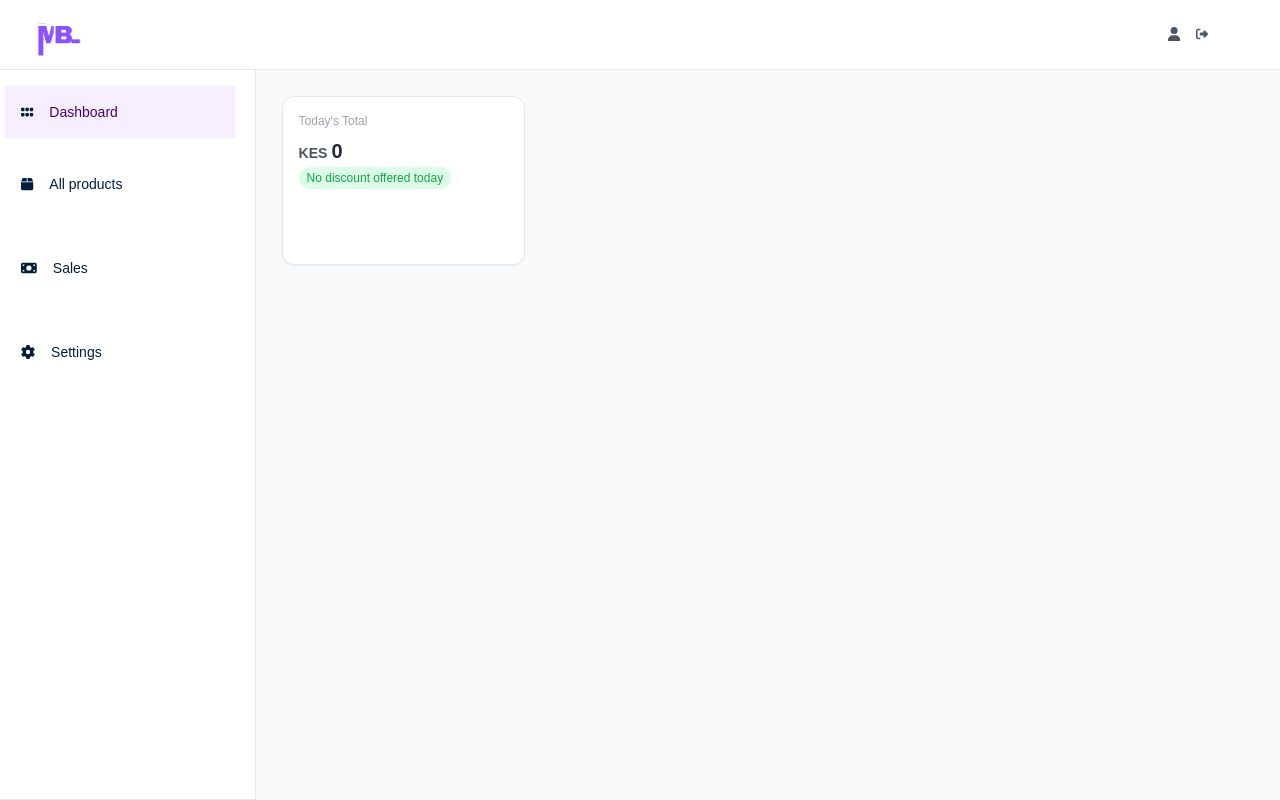
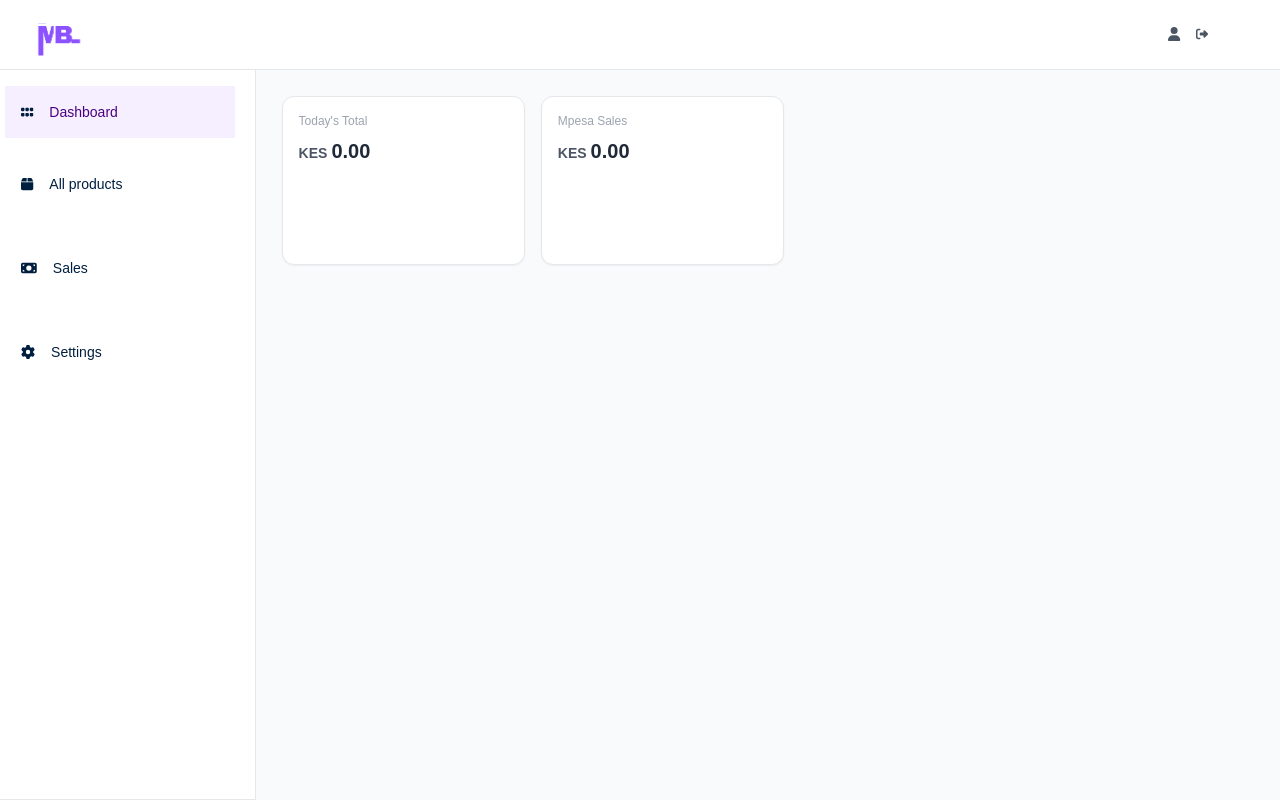
Before and after one commit to CHIGODI/BusinessManager, a Next.js app in the folder mybiz-frontend/: page /user/dashboard/summary in a window 1280 px wide. Built offline with nearby package versions, Linux system fonts and the light colour scheme; no server answers.

Commit message:
Enhance sales summary: update API endpoint for sales data retrieval; add Mpesa sales display and improve total sales formatting

```diff
--- a/mybiz-frontend/app/user/dashboard/summary/page.js
+++ b/mybiz-frontend/app/user/dashboard/summary/page.js
@@ -5,9 +5,11 @@ import axios from "axios";
 import { toast } from "react-toastify";
 import NavBar from "@/app/sharedComponents/NavBar";
 import SideNav from "@/app/sharedComponents/SideNav";
+import { set } from "date-fns";
 
 const Summary = () => {
     const [totalSales, setTotalSales] = useState(0);
+    const [mpesa, setMpesa] = useState(0);
     const { data: session } = useSession();
     const [isLoading, setIsLoading] = useState(true);
 
@@ -16,7 +18,7 @@ const Summary = () => {
             try {
                 const [allSales, totalSales] = await Promise.all([
                     axios.get(
-                        `${process.env.NEXT_PUBLIC_API_URL}/sales/`,
+                        `${process.env.NEXT_PUBLIC_API_URL}/analytics/performance/summary/`,
                         {
                             headers: {
                                 "Authorization": `Bearer ${session?.user?.access}`,
@@ -35,6 +37,8 @@ const Summary = () => {
                         }
                     )
                 ]);
+                setMpesa(allSales.data.period.mpesa_sales || 0.0);
+                console.log(allSales.data.period.mpesa_sales);
                 if (totalSales.data.total_sales_for_period.total_sales) {
                     setTotalSales(totalSales.data.total_sales_for_period.total_sales.toLocaleString());
                 }
@@ -62,8 +66,13 @@ const Summary = () => {
                     <div className="border bg-white shadow-sm rounded-xl h-1/4 w-1/4">
                         <div className="p-4 ">
                             <p className="pb-2 text-xs text-gray-400">Today's Total</p>
-                            <h2 className="text-xl text-gray-800 font-bold"><span className="text-gray-600 text-sm mr-1">KES</span>{totalSales}</h2>
-                            <span className="bg-green-100 text-green-600 text-xs px-2 py-1 rounded-xl">No discount offered today</span>
+                            <h2 className="text-xl text-gray-800 font-bold"><span className="text-gray-600 text-sm mr-1">KES</span>{(totalSales || 0).toFixed(2)}</h2>
+                        </div>
+                    </div>
+                    <div className="border bg-white shadow-sm rounded-xl h-1/4 w-1/4">
+                        <div className="p-4 ">
+                            <p className="pb-2 text-xs text-gray-400">Mpesa Sales</p>
+                            <h2 className="text-xl text-gray-800 font-bold"><span className="text-gray-600 text-sm mr-1">KES</span>{`${(mpesa || 0).toFixed(2)}`}</h2>
                         </div>
                     </div>
                 </div>
```
